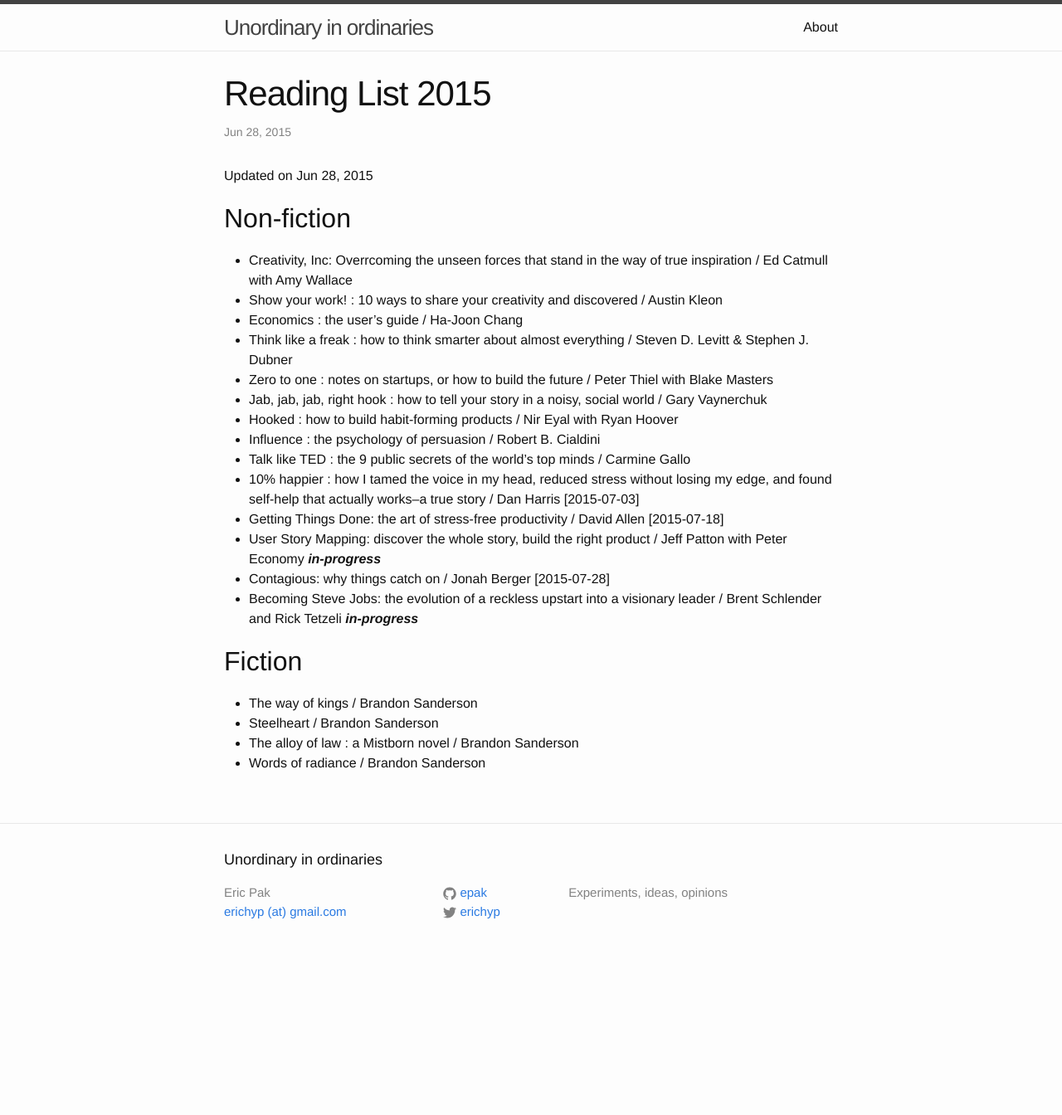
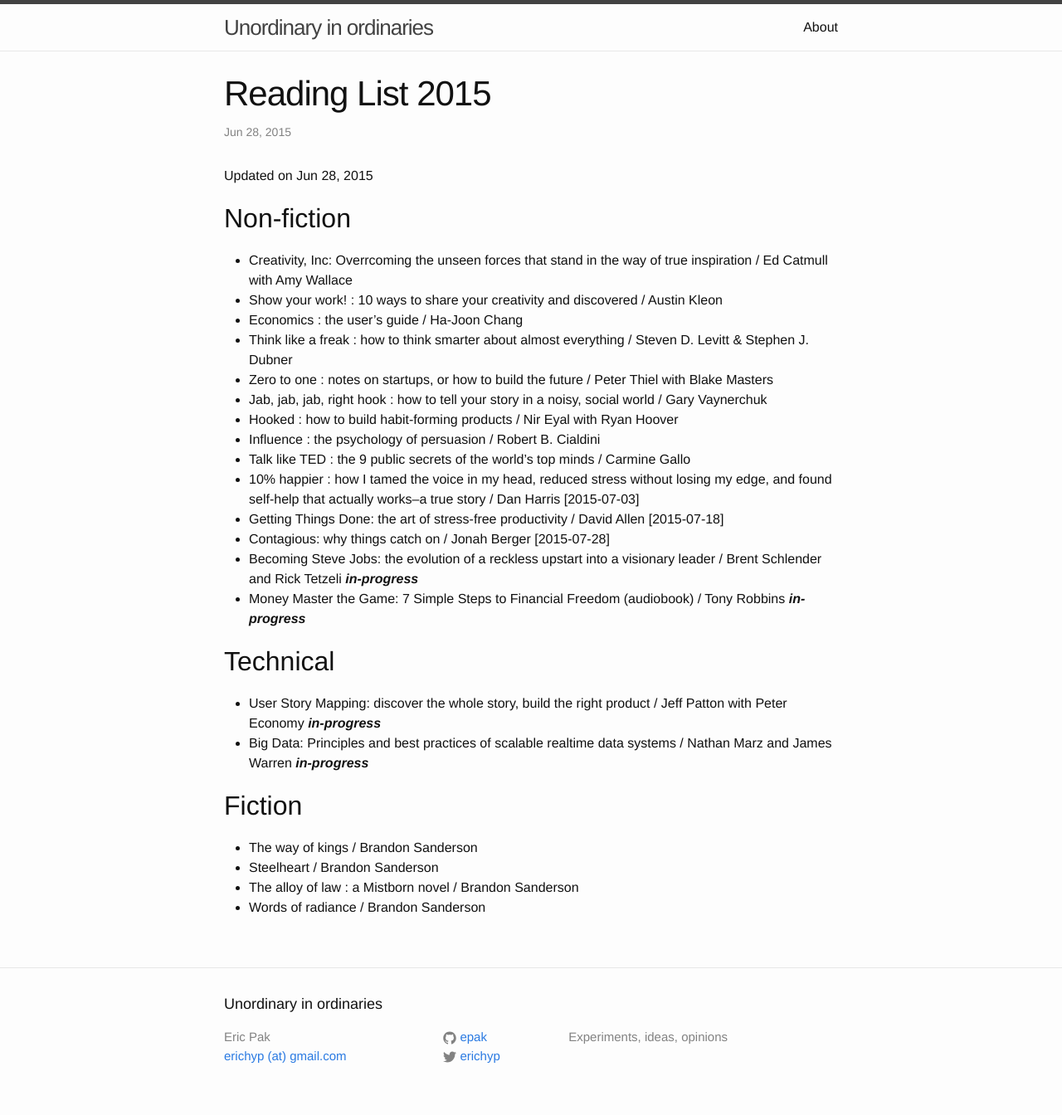
Before and after one commit to ePak/ePak.github.io, a Jekyll site: the page built from _posts/2015-06-28-reading-list-2015.markdown, in a window 1280 px wide. Shown: the whole page at 83% size. Built offline with Jekyll 4.4.1, drawn with Linux system fonts in a browser that asks for light colours; before the commit the page ends 1170 px from its top, so only the background shows below that.

Commit message:
Update reading list: add Technical section, Money Master the Game & Big Data

```diff
--- a/_posts/2015-06-28-reading-list-2015.markdown
+++ b/_posts/2015-06-28-reading-list-2015.markdown
@@ -17,9 +17,14 @@
 * Talk like TED : the 9 public secrets of the world's top minds / Carmine Gallo
 * 10% happier : how I tamed the voice in my head, reduced stress without losing my edge, and found self-help that actually works--a true story / Dan Harris [2015-07-03]
 * Getting Things Done: the art of stress-free productivity / David Allen [2015-07-18]
-* User Story Mapping: discover the whole story, build the right product / Jeff Patton with Peter Economy **_in-progress_**
 * Contagious: why things catch on / Jonah Berger [2015-07-28]
 * Becoming Steve Jobs: the evolution of a reckless upstart into a visionary leader / Brent Schlender and Rick Tetzeli **_in-progress_**
+* Money Master the Game: 7 Simple Steps to Financial Freedom (audiobook) / Tony Robbins **_in-progress_**
+
+## Technical
+* User Story Mapping: discover the whole story, build the right product / Jeff Patton with Peter Economy **_in-progress_**
+* Big Data: Principles and best practices of scalable realtime data systems / Nathan Marz and James Warren **_in-progress_**
+
 
 ## Fiction
 
```
